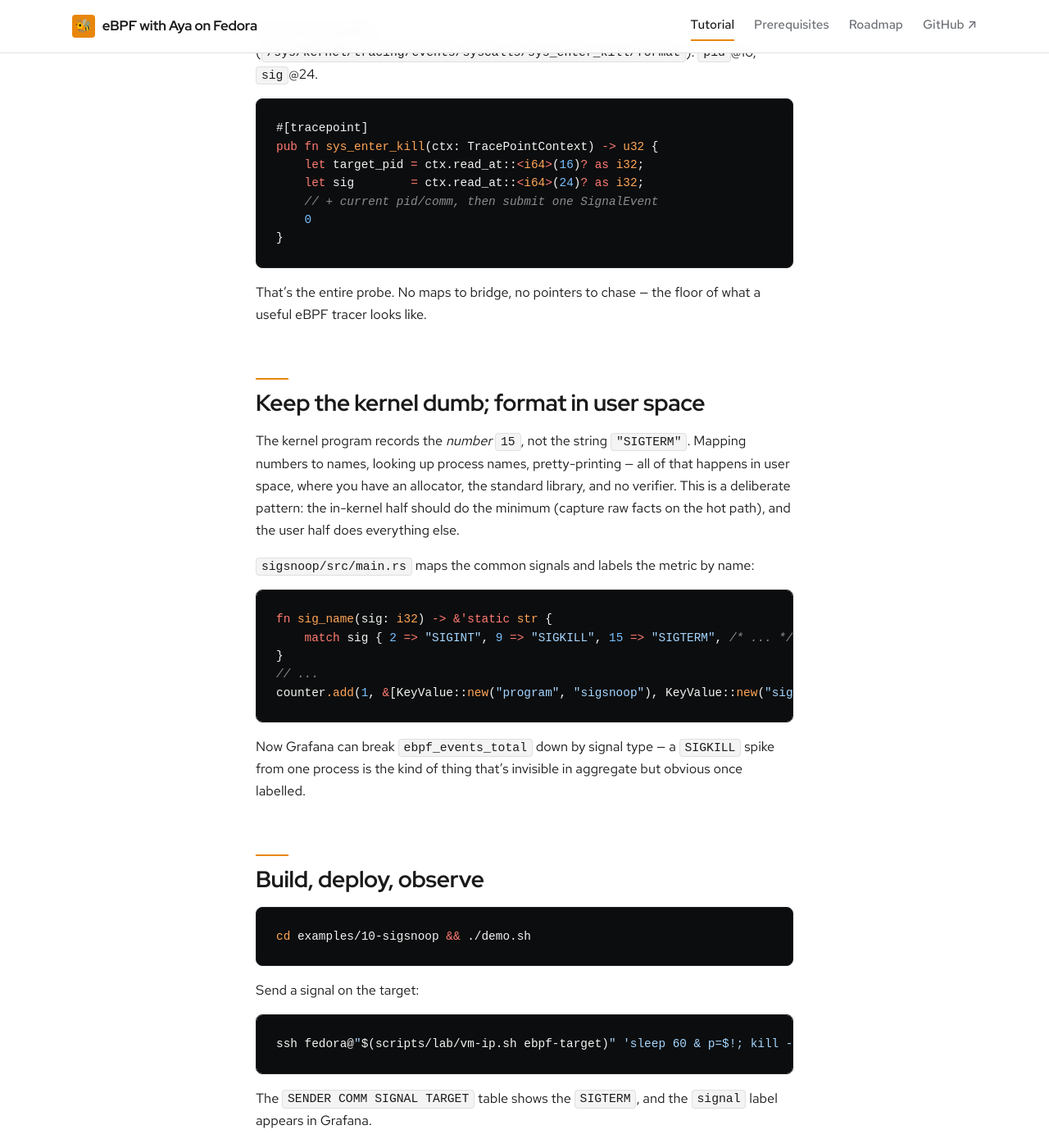
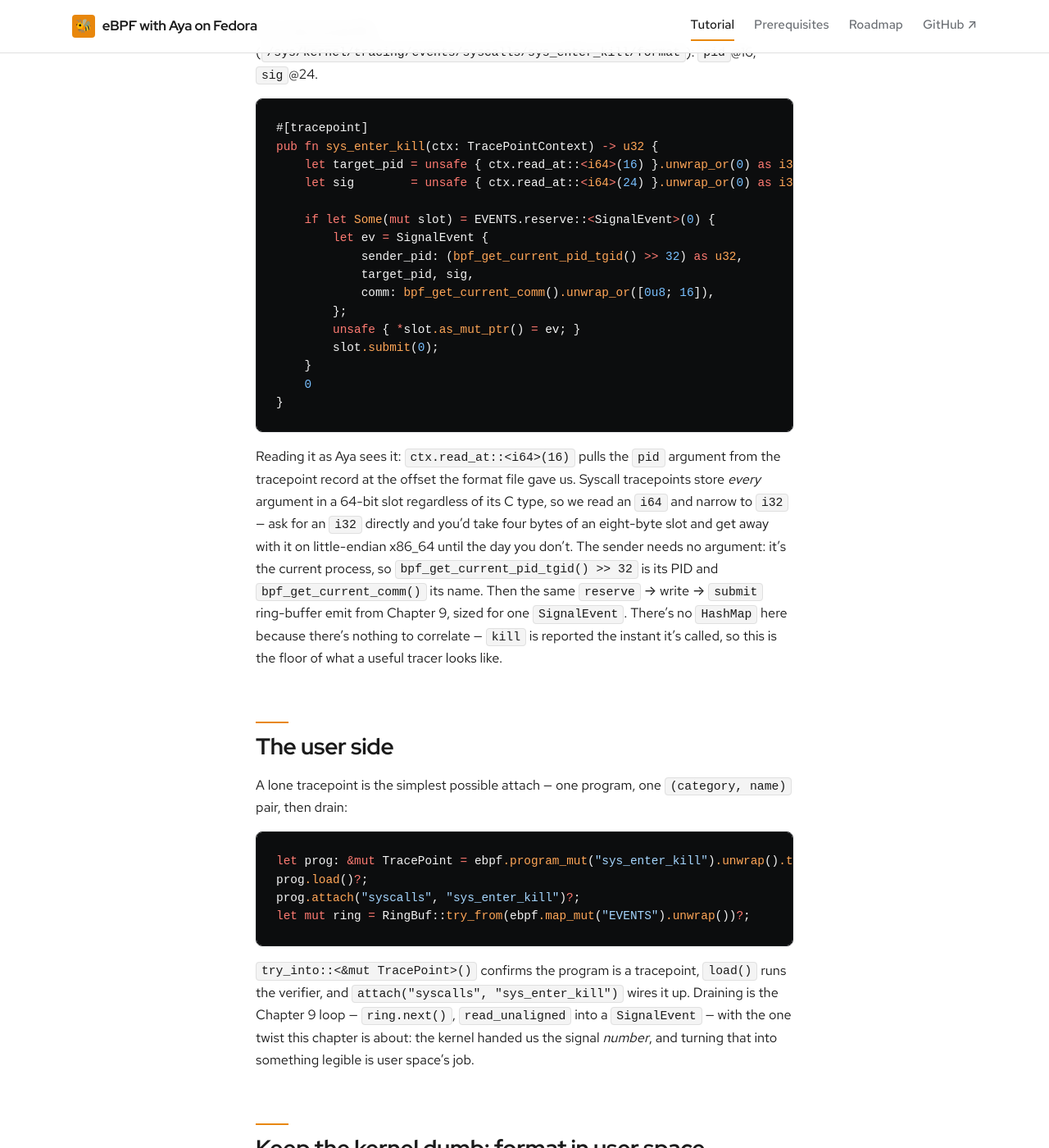
Before and after one commit to patterncatalyst/ebpf-with-aya, a Jekyll site: the page built from _docs/10-sigsnoop.md, in a window 1280 px wide and 1400 px high, scrolled down 834 px. Shown: the whole window at 82% size. Built offline with Jekyll 4.4.1, drawn with Linux system fonts in a browser that asks for light colours; some web fonts are replaced; some of the changed text lies outside the part shown.

````diff
--- a/_docs/10-sigsnoop.md
+++ b/_docs/10-sigsnoop.md
@@ -28,15 +28,54 @@ From the format file (`/sys/kernel/tracing/events/syscalls/sys_enter_kill/format
 ```rust
 #[tracepoint]
 pub fn sys_enter_kill(ctx: TracePointContext) -> u32 {
-    let target_pid = ctx.read_at::<i64>(16)? as i32;
-    let sig        = ctx.read_at::<i64>(24)? as i32;
-    // + current pid/comm, then submit one SignalEvent
+    let target_pid = unsafe { ctx.read_at::<i64>(16) }.unwrap_or(0) as i32;
+    let sig        = unsafe { ctx.read_at::<i64>(24) }.unwrap_or(0) as i32;
+
+    if let Some(mut slot) = EVENTS.reserve::<SignalEvent>(0) {
+        let ev = SignalEvent {
+            sender_pid: (bpf_get_current_pid_tgid() >> 32) as u32,
+            target_pid, sig,
+            comm: bpf_get_current_comm().unwrap_or([0u8; 16]),
+        };
+        unsafe { *slot.as_mut_ptr() = ev; }
+        slot.submit(0);
+    }
     0
 }
 ```
 
-That's the entire probe. No maps to bridge, no pointers to chase — the
-floor of what a useful eBPF tracer looks like.
+Reading it as Aya sees it: `ctx.read_at::<i64>(16)` pulls the `pid`
+argument from the tracepoint record at the offset the format file gave
+us. Syscall tracepoints store *every* argument in a 64-bit slot
+regardless of its C type, so we read an `i64` and narrow to `i32` — ask
+for an `i32` directly and you'd take four bytes of an eight-byte slot
+and get away with it on little-endian x86_64 until the day you don't.
+The sender needs no argument: it's the current process, so
+`bpf_get_current_pid_tgid() >> 32` is its PID and
+`bpf_get_current_comm()` its name. Then the same `reserve` → write →
+`submit` ring-buffer emit from Chapter 9, sized for one `SignalEvent`.
+There's no `HashMap` here because there's nothing to correlate — `kill`
+is reported the instant it's called, so this is the floor of what a
+useful tracer looks like.
+
+## The user side
+
+A lone tracepoint is the simplest possible attach — one program, one
+`(category, name)` pair, then drain:
+
+```rust
+let prog: &mut TracePoint = ebpf.program_mut("sys_enter_kill").unwrap().try_into()?;
+prog.load()?;
+prog.attach("syscalls", "sys_enter_kill")?;
+let mut ring = RingBuf::try_from(ebpf.map_mut("EVENTS").unwrap())?;
+```
+
+`try_into::<&mut TracePoint>()` confirms the program is a tracepoint,
+`load()` runs the verifier, and `attach("syscalls", "sys_enter_kill")`
+wires it up. Draining is the Chapter 9 loop — `ring.next()`,
+`read_unaligned` into a `SignalEvent` — with the one twist this chapter
+is about: the kernel handed us the signal *number*, and turning that
+into something legible is user space's job.
 
 ## Keep the kernel dumb; format in user space
 
@@ -47,14 +86,17 @@ allocator, the standard library, and no verifier. This is a deliberate
 pattern: the in-kernel half should do the minimum (capture raw facts on
 the hot path), and the user half does everything else.
 
-`sigsnoop/src/main.rs` maps the common signals and labels the metric by
-name:
+In the drain loop, `sigsnoop/src/main.rs` maps the number to a name and
+uses it both for display and as a metric label:
 
 ```rust
 fn sig_name(sig: i32) -> &'static str {
     match sig { 2 => "SIGINT", 9 => "SIGKILL", 15 => "SIGTERM", /* ... */ _ => "SIG?" }
 }
-// ...
+// inside `while let Some(item) = ring.next()`:
+let ev: SignalEvent = unsafe { core::ptr::read_unaligned(item.as_ptr() as *const _) };
+let name = sig_name(ev.sig);
+println!("{:<7} {:<16} {:<8} {}", ev.sender_pid, cstr(&ev.comm), name, ev.target_pid);
 counter.add(1, &[KeyValue::new("program", "sigsnoop"), KeyValue::new("signal", name)]);
 ```
 
````
Also changed, not shown: _docs/12-exitsnoop.md (+31 -7 lines), _plans/reconciliation-plan.md (+11 -0 lines).
